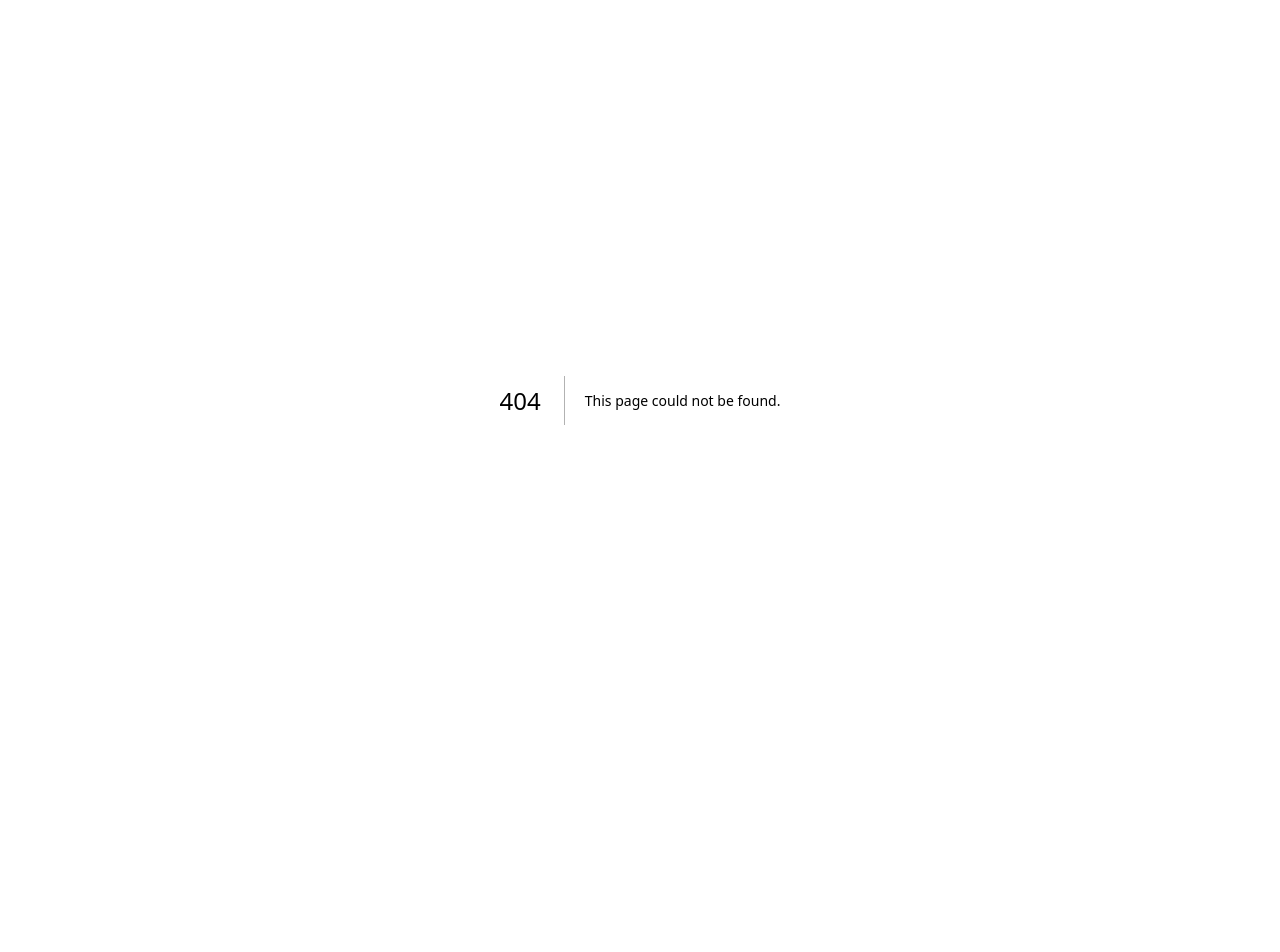
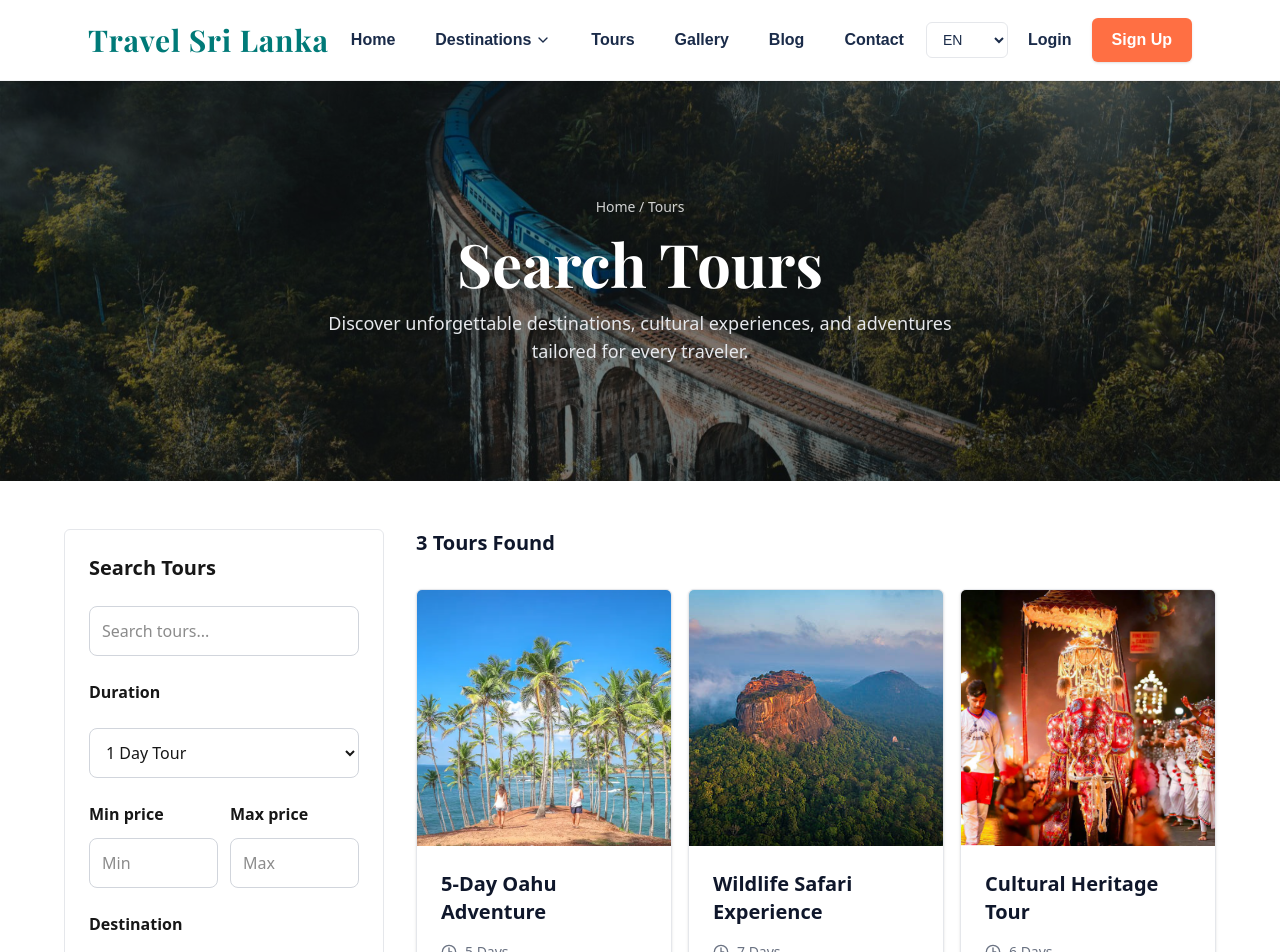
Before and after one commit to lahirulakmal23/cylone_travel, a Next.js app: page /tours in a window 1280 px wide. Before the commit this address had no page. Shown: the top 952 px of the page. Before the commit the page ends 800 px from the top, so only its background shows below. Built offline with nearby package versions, Linux system fonts and the light colour scheme; a web font is replaced by a local one.

Commit message:
Refactor component styles for consistency and add ToursPage with search functionality

```diff
--- a/app/blog/page.tsx
+++ b/app/blog/page.tsx
@@ -178,7 +178,7 @@ const BlogPage = () => {
 
       {/* ── Featured Post ────────────────────────────────────────────────── */}
       <section className="mx-16 px-6 mb-14">
-        <div className="grid grid-cols-1 lg:grid-cols-2 gap-0 rounded-2xl overflow-hidden shadow-xl bg-white">
+        <div className="grid grid-cols-1 lg:grid-cols-2 gap-0 rounded-md overflow-hidden shadow-xl bg-white">
           {/* Left — Image */}
           <div className="relative h-72 sm:h-96 lg:h-full min-h-[380px]">
             <Image
@@ -243,7 +243,7 @@ const BlogPage = () => {
             {filteredCards.map((post) => (
               <article
                 key={post.id}
-                className="bg-white rounded-2xl overflow-hidden shadow-sm hover:shadow-lg transition-shadow duration-300 flex flex-col group"
+                className="bg-white rounded-md overflow-hidden shadow-sm hover:shadow-lg transition-shadow duration-300 flex flex-col group"
               >
                 {/* Card Image */}
                 <div className="relative h-52 overflow-hidden">
--- a/app/section/destination.tsx
+++ b/app/section/destination.tsx
@@ -106,7 +106,7 @@ const ExploreDestinations = () => {
           {destinations.map((destination: Destination) => (
             <div
               key={destination.id}
-              className="group relative overflow-hidden rounded-xl shadow-md hover:shadow-2xl transition-all duration-300 hover:scale-[1.02]"
+              className="group relative overflow-hidden rounded-md shadow-md hover:shadow-2xl transition-all duration-300 hover:scale-[1.02]"
             >
 
               {/* IMAGE CONTAINER */}
--- a/app/section/gallery.tsx
+++ b/app/section/gallery.tsx
@@ -61,7 +61,7 @@ export default function GallerySection() {
           {filteredItems.map((item) => (
             <div
               key={item.id}
-              className="group relative overflow-hidden rounded-xl cursor-pointer"
+              className="group relative overflow-hidden rounded-md cursor-pointer"
             >
               <div className="relative aspect-[4/5]">
 
--- /dev/null
+++ b/app/tours/page.tsx
@@ -0,0 +1,84 @@
+"use client";
+
+import Image from "next/image";
+import { useMemo, useState } from "react";
+import TourCard from "../componets/tours/TourCard";
+import TourFilters from "../componets/tours/TourFilters";
+import { tours } from "../data/tourData";
+import Nabvar from "../componets/Navbar";
+
+export default function ToursPage() {
+  const [search, setSearch] = useState("");
+
+  const filteredTours = useMemo(() => {
+    return tours.filter((tour) =>
+      tour.title.toLowerCase().includes(search.toLowerCase())
+    );
+  }, [search]);
+
+  return (
+    <>
+
+      <Nabvar />
+      <section className="relative h-[300px] md:h-[400px] overflow-hidden font-sans">
+
+        <Image
+          src="/images/slide7.jpg"
+          alt="Tours Banner"
+          fill
+          priority
+          sizes="100vw"
+          className="object-cover"
+        />
+
+        {/* Dark Overlay */}
+        <div className="absolute inset-0 bg-black/50" />
+
+        {/* Content */}
+        <div className="absolute inset-0 flex flex-col items-center justify-center px-4 text-center">
+          <p className="mb-4 text-sm font-medium text-white/80">
+            Home / Tours
+          </p>
+
+          <h1 className="text-4xl font-bold text-white md:text-6xl font-[family-name:var(--font-playfair)]">
+            Search Tours
+          </h1>
+
+          <p className="mt-4 max-w-2xl text-sm text-gray-200 md:text-lg">
+            Discover unforgettable destinations, cultural experiences,
+            and adventures tailored for every traveler.
+          </p>
+        </div>
+      </section>
+
+      {/* ========================================
+          TOURS SECTION
+      ======================================== */}
+      <section className=" py-12  mx-12 font-sans">
+        <div className="container mx-auto px-4">
+          <div className="grid gap-8 lg:grid-cols-[320px_1fr]">
+            <TourFilters
+              search={search}
+              setSearch={setSearch}
+            />
+
+            <div>
+              <h2 className="mb-8 text-xl font-bold text-slate-900">
+                {filteredTours.length} Tours Found
+              </h2>
+
+              <div className="grid gap-4 md:grid-cols-3 lg:grid-cols-3">
+                {filteredTours.map((tour) => (
+                  <TourCard
+                    key={tour.id}
+                    tour={tour}
+                  />
+                ))}
+              </div>
+            </div>
+          </div>
+        </div>
+      </section>
+    </>
+  );
+}
```
